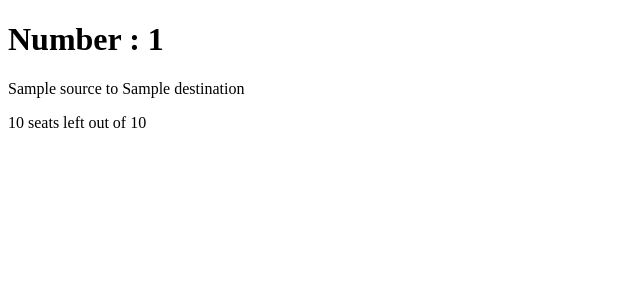
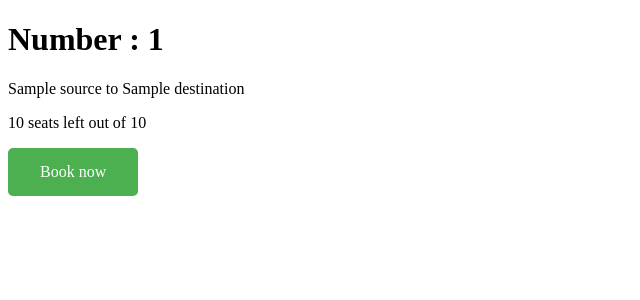
Before and after one commit to PratikGarai/Airline-Reservation-System, a Django app: template AirlineReservation/AirApp/templates/FlightList.html in a window 1280 px wide. Shown: the part 88-388 px from the top of the page, without its empty margins (0-640 px from the left). Run offline with Django 3.2, Linux system fonts and the light colour scheme; the template is opened without the code that fills it: most values are stand-ins (such as "Sample title", 1, 10 or a date in 2020); some libraries are stand-ins or nearby versions.

Commit message:
Added some css

```diff
--- a/AirlineReservation/AirApp/templates/FlightList.html
+++ b/AirlineReservation/AirApp/templates/FlightList.html
@@ -8,6 +8,11 @@
 			<h1> Number : {{ flight.number }} </h1>
 			<p> {{ flight.source }} to {{ flight.destination }} </p>
 			<p> {{ flight.vacancy }} seats left out of {{ flight.capacity }} </p>
+			{% if flight.vacancy == 0 %}
+				<a class="btn btn-deactivated">Seats Full</a>
+			{% else %}
+				<a href="/book/{{ flight.pk }}" class="btn">Book now</a>
+			{% endif %}
 		</div>
 		{% endfor %}
 	{% endif %}
--- a/AirlineReservation/AirApp/templates/Template.html
+++ b/AirlineReservation/AirApp/templates/Template.html
@@ -1,13 +1,14 @@
 <!DOCTYPE html>
 <html>
+	{% load static %}
 	<head>
 		<title>{{title}}</title>
 		<script src="https://code.jquery.com/jquery-3.3.1.slim.min.js" integrity="sha384-q8i/X+965DzO0rT7abK41JStQIAqVgRVzpbzo5smXKp4YfRvH+8abtTE1Pi6jizo" crossorigin="anonymous"></script>
   		<link rel="stylesheet" href="https://cdnjs.cloudflare.com/ajax/libs/jquery-datetimepicker/2.5.20/jquery.datetimepicker.min.css" integrity="sha256-DOS9W6NR+NFe1fUhEE0PGKY/fubbUCnOfTje2JMDw3Y=" crossorigin="anonymous" />
   		<script src="https://cdnjs.cloudflare.com/ajax/libs/jquery-datetimepicker/2.5.20/jquery.datetimepicker.full.min.js" integrity="sha256-FEqEelWI3WouFOo2VWP/uJfs1y8KJ++FLh2Lbqc8SJk=" crossorigin="anonymous"></script>
-		<link rel="stylesheet" href="/static/css/navigation.css" />
-		<link rel="stylesheet" href="/static/css/form.css" />
-		<link rel="stylesheet" href="/static/css/main.css" />
+		<link rel="stylesheet" href=" {% static 'css/main.css' %}" />
+		<link rel="stylesheet" href=" {% static 'css/navigation.css' %}" />
+		<link rel="stylesheet" href=" {% static 'css/form.css' %}" />
 	</head>
 	<body>
 		{% include "navigation.html" %}
--- a/AirlineReservation/AirApp/urls.py
+++ b/AirlineReservation/AirApp/urls.py
@@ -11,3 +11,6 @@ urlpatterns = [
         path('data/flush', views.flush_data , name="Flush"),
         path('profile', views.profile_page, name="Profile")
 ]
+
+from django.contrib.staticfiles.urls import staticfiles_urlpatterns
+urlpatterns += staticfiles_urlpatterns()
--- a/AirlineReservation/AirlineReservation/settings.py
+++ b/AirlineReservation/AirlineReservation/settings.py
@@ -85,6 +85,6 @@ DATETIME_INPUT_FORMATS = ['%d/%m/%Y %H:%M' ]
 
 STATIC_ROOT = ''
 STATIC_URL = '/static/'
-STATICFILES_DIRS = ( os.path.join('static'), )
+STATICFILES_DIRS = ( os.path.join(BASE_DIR, 'static'), )
 
 LOGIN_URL = '/accounts/login'
--- a/AirlineReservation/static/css/main.css
+++ b/AirlineReservation/static/css/main.css
@@ -0,0 +1,15 @@
+.btn {
+  	background-color: #4CAF50;
+  	border: none;
+  	border-radius : 5px;
+  	color: white;
+  	padding: 15px 32px;
+  	text-align: center;
+  	text-decoration: none;
+  	display: inline-block;
+  	font-size: 16px;
+}
+
+.btn-deactivated {
+	background-color: #555555;
+}
```
